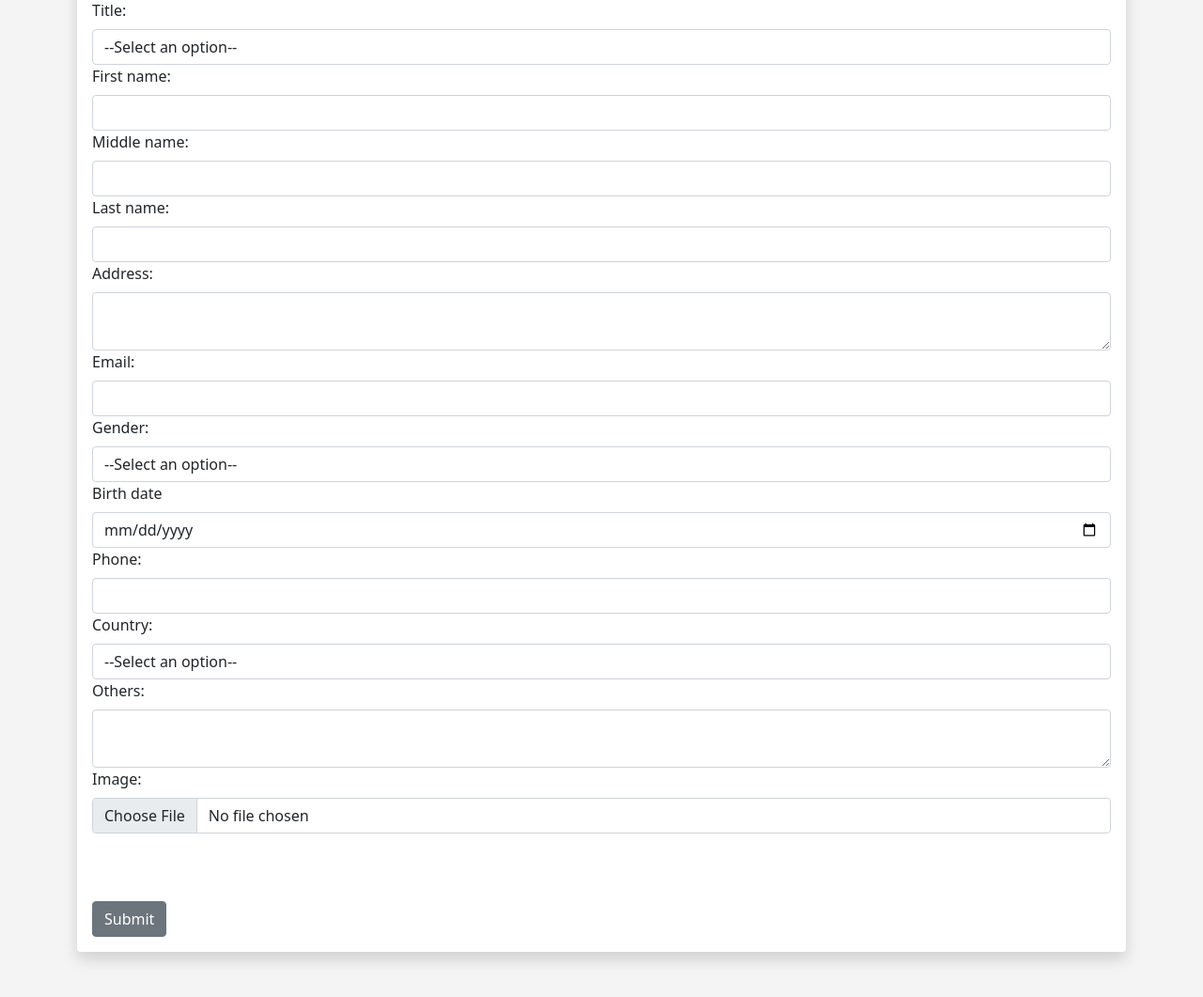
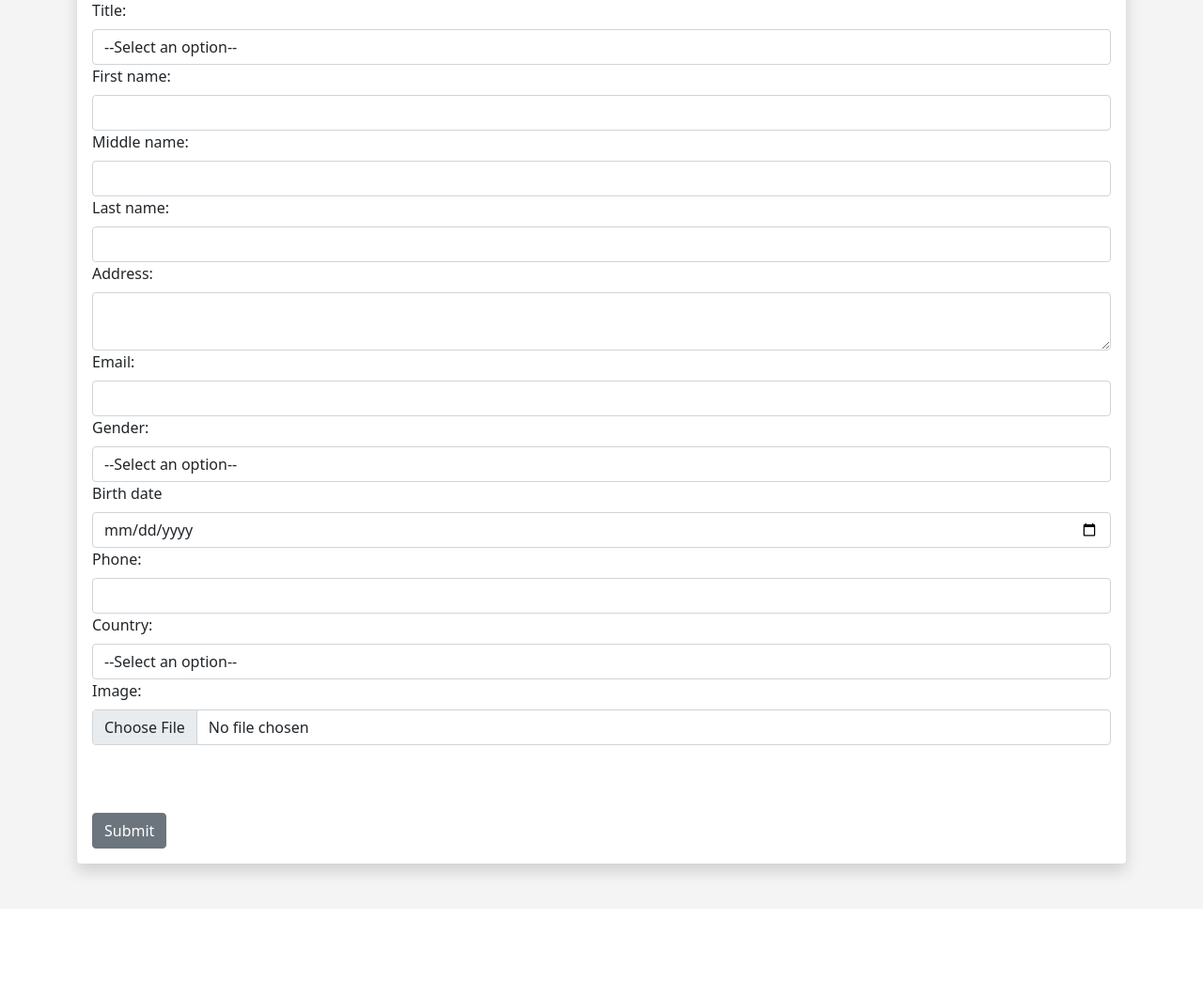
Before and after one commit to Ugo5738/Attendance, a Flask app: page /register in a window 1280 px wide. Shown: the part 163-1224 px from the top of the page at 94% size. After the commit the page ends 1102 px from the top, so only its background shows below. Run offline with Flask 2, Linux system fonts and the light colour scheme; some libraries are stand-ins or nearby versions.

Commit message:
Removed others from the form

```diff
--- a/app.py
+++ b/app.py
@@ -26,10 +26,10 @@ app.config['TESTING'] = False  # True  # set to False when in production
 
 # New SQL DB
 # app.config['SQLALCHEMY_DATABASE_URI'] = 'mysql+pymysql://root:@passWord321@localhost/membership'
-app.config['SQLALCHEMY_DATABASE_URI'] = 'mysql+pymysql://daniel:mynewpassword@localhost/membership'
-# app.config['SQLALCHEMY_DATABASE_URI'] = 'postgres://yhbfpbwijuxtew:19ad145737810cf047a08392b9ad65f07bc0648a4a2' \
-#                                         'd82f874a3ec758f4ea596@ec2-34-192-210-139.compute-1.amazonaws.com:5432' \
-#                                         '/d6d6v171o76vmm'
+# app.config['SQLALCHEMY_DATABASE_URI'] = 'mysql+pymysql://daniel:mynewpassword@localhost/membership'
+app.config['SQLALCHEMY_DATABASE_URI'] = 'postgres://hflizrksgopagt:9c61415a60cea5290fd6560c2bd73c7dddd494467d901d4' \
+                                        '72f16bcb431508518@ec2-52-73-155-171.compute-1.amazonaws.com:5432/dcc0i20p8p' \
+                                        '2clg'
 app.config['SECRET_KEY'] = "super awesome! great to be working on this"
 app.config['IMAGE_FOLDER'] = 'Images_upload/'
 db = SQLAlchemy(app)
--- a/forms.py
+++ b/forms.py
@@ -28,7 +28,7 @@ class RegisterForm(FlaskForm):
     birth_date = DateField("Birth date", validators=[DataRequired()])
     phone = TelField('Phone: ', validators=[DataRequired()])
     country = SelectField('Country: ', validators=[DataRequired()], choices=COUNTRY_CHOICES)
-    others = TextAreaField('Others: ')
+    # others = TextAreaField('Others: ')
     recaptcha = RecaptchaField()
     image = FileField("Image:", validators=[DataRequired()])
     submit = SubmitField("Submit")
--- a/templates/register.html
+++ b/templates/register.html
@@ -39,9 +39,6 @@
         {{ member_form.country.label(class="form-label") }}
         {{ member_form.country(class="form-control") }}
 
-        {{ member_form.others.label(class="form-label") }}
-        {{ member_form.others(class="form-control") }}
-
         {{ member_form.image.label(class="form-label") }}
         {{ member_form.image(class="form-control") }}
         <br/>
```
